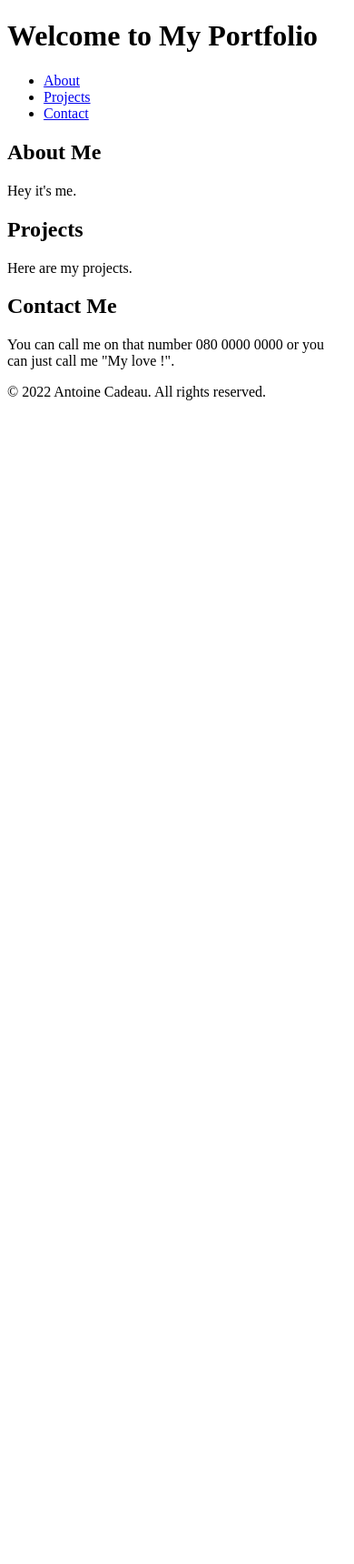
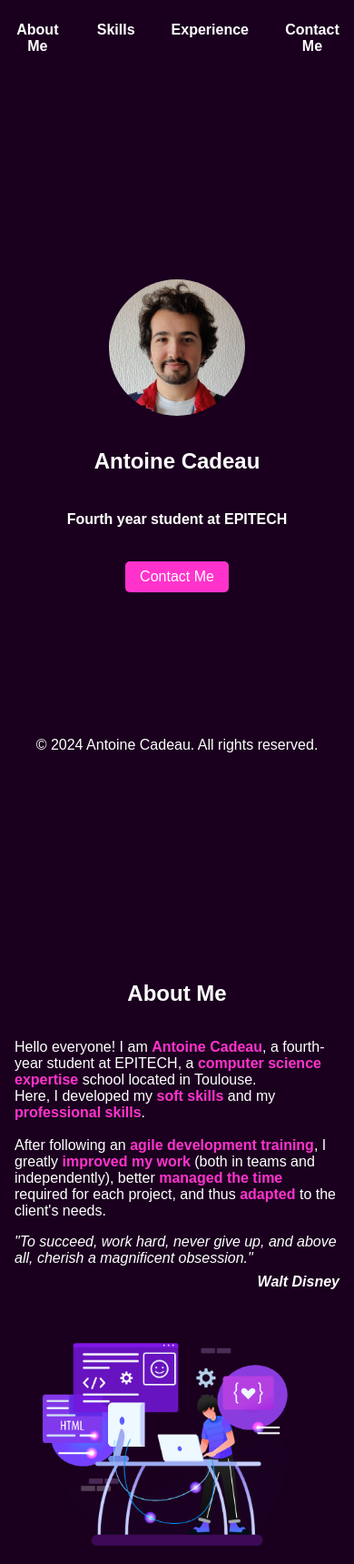
Before and after one commit to z523048antoine/z523048antoine.github.io, a plain HTML site: page docs/index.html in a window 390 px wide. Shown: the top 1719 px of the page at 91% size. Before the commit the page ends 844 px from the top, so only its background shows below. Drawn offline with Linux system fonts and the light colour scheme.

Commit message:
[ADD] Finished

```diff
--- a/docs/index.html
+++ b/docs/index.html
@@ -3,38 +3,134 @@
 <head>
     <meta charset="UTF-8">
     <meta name="viewport" content="width=device-width, initial-scale=1.0">
-  <title>My Portfolio</title>
+    <title>Portfolio - Antoine Cadeau</title>
     <link rel="stylesheet" href="styles.css">
+    <link rel="stylesheet" href="https://cdnjs.cloudflare.com/ajax/libs/font-awesome/6.0.0-beta3/css/all.min.css">
 </head>
 <body>
     <header>
-    <h1>Welcome to My Portfolio</h1>
-    <nav>
-      <ul>
-        <li><a href="#about">About</a></li>
-        <li><a href="#projects">Projects</a></li>
-        <li><a href="#contact">Contact</a></li>
-      </ul>
+        <nav class="navbar">
+            <a href="#about">About Me</a>
+            <a href="#skills">Skills</a>
+            <a href="#experience">Experience</a>
+            <a href="#contact">Contact Me</a>
         </nav>
     </header>
 
-  <section id="about">
-    <h2>About Me</h2>
-    <p>Hey it's me.</p>
+    <section id="profile" class="profile-section">
+        <img src="images/profile.jpg" alt="Profile Picture" class="profile-photo">
+        <h1>Antoine Cadeau</h1>
+        <h4>Fourth year student at EPITECH</h4>
+        <a href="#contact" class="contact-button">Contact Me</a>
     </section>
 
-  <section id="projects">
-    <h2>Projects</h2>
-    <p>Here are my projects.</p>
+    <section id="about" class="about-section">
+        <h2>About Me</h2>
+        <div class="about-content">
+            <div class="about-text">
+                <p>
+                    Hello everyone! I am <b class="purple">Antoine Cadeau</b>, a fourth-year student at EPITECH, a <b class="purple">computer science expertise</b> school located in Toulouse.
+                    <br />
+                    Here, I developed my <b class="purple">soft skills</b> and my <b class="purple">professional skills</b>.
+                    <br />
+                    <br />
+                    After following an <b class="purple">agile development training</b>, I greatly <b class="purple">improved my work</b> (both in teams and independently),
+                    better <b class="purple">managed the time</b> required for each project, and thus <b class="purple">adapted</b> to the client's needs.
+                </p>
+                <p class="quote">
+                    "To succeed, work hard, never give up, and above all, cherish a magnificent obsession."<br>
+                    <span class="quote-author">Walt Disney</span>
+                </p>
+            </div>
+            <div class="about-image">
+                <img src="images/about.png" alt="PersonOnDesk">
+            </div>
+        </div>
     </section>
 
-  <section id="contact">
+    <section id="skills" class="skills-section">
+        <h2>Skills</h2>
+
+        <div class="skills-subsection">
+            <h3>Programming Languages</h3>
+            <div class="skills-grid">
+                <div class="skill"><i class="fas fa-code"></i> HTML</div>
+                <div class="skill"><i class="fas fa-code"></i> CSS</div>
+                <div class="skill"><i class="fab fa-js-square"></i> JavaScript</div>
+                <div class="skill"><i class="fab fa-react"></i> React</div>
+                <div class="skill"><i class="fab fa-node-js"></i> Node.js</div>
+                <div class="skill"><i class="fab fa-python"></i> Python</div>
+                <div class="skill"><i class="fas fa-c"></i> C</div>
+                <div class="skill"><i class="fas fa-cplusplus"></i> C++</div>
+            </div>
+        </div>
+
+        <div class="skills-subsection">
+            <h3>Technologies</h3>
+            <div class="skills-grid">
+                <div class="skill"><i class="fab fa-linux"></i> Linux</div>
+                <div class="skill"><i class="fas fa-terminal"></i> Powershell</div>
+                <div class="skill"><i class="fas fa-code"></i> Visual Studio Code</div>
+                <div class="skill"><i class="fab fa-git"></i> Git</div>
+                <div class="skill"><i class="fab fa-microsoft"></i> Microsoft Teams</div>
+                <div class="skill"><i class="fab fa-discord"></i> Discord</div>
+                <div class="skill"><i class="fas fa-jira"></i> Jira</div>
+                <div class="skill"><i class="fab fa-figma"></i> Figma</div>
+            </div>
+        </div>
+    </section>
+
+    <section id="experience" class="experience-section">
+        <h2>Experience</h2>
+        <div class="experience-item">
+            <img src="images/OdiaLogo.png" alt="Odia Logo" class="enterprise-logo">
+            <h3>Mobile Development Intern</h3>
+            <p><b class="purple">Odia</b> · Internship<br>
+               Apr 2023 - Aug 2023<br>
+               Toulouse, Occitanie, France
+            </p>
+        </div>
+        <div class="experience-item">
+            <img src="images/UE.png" alt="Unreal Engine Logo" class="enterprise-logo">
+            <h3>Developer</h3>
+            <p><b class="purple">Operation: Strike & Secure (OSS)</b> · Full-time<br>
+               Sep 2022 - Present<br>
+               Toulouse, Occitanie, France<br>
+               Video Game Development
+            </p>
+        </div>
+        <div class="experience-item">
+            <img src="images/MurmuLogo.png" alt="Murmuration logo" class="enterprise-logo">
+            <h3>Data Engineering Intern</h3>
+            <p><b class="purple">Murmuration</b> · Internship<br>
+               Oct 2022 - Mar 2023<br>
+               Toulouse, Occitanie, France<br>
+               Programming, Web Development
+            </p>
+        </div>
+    </section>
+
+    <section id="contact" class="contact-section">
         <h2>Contact Me</h2>
-    <p>You can call me on that number 080 0000 0000 or you can just call me "My love !".</p>
+        <p><i class="fas fa-envelope"></i> z523048@shibaura-it.ac.jp</p>
+        <p><i class="fas fa-phone"></i> 080 9290 0699</p>
+        <p><i class="fas fa-map-marker-alt"></i> Tokyo, Japan</p>
+        <a href="https://www.linkedin.com/in/antoinecadeau" target="_blank"><i class="fab fa-linkedin"></i> LinkedIn Profile</a>
     </section>
 
     <footer>
-    <p>&copy; 2022 Antoine Cadeau. All rights reserved.</p>
+        © 2024 Antoine Cadeau. All rights reserved.
     </footer>
+
+    <script>
+        document.querySelectorAll('.navbar a').forEach(anchor => {
+            anchor.addEventListener('click', function(e) {
+                e.preventDefault();
+                document.querySelector(this.getAttribute('href')).scrollIntoView({
+                    behavior: 'smooth'
+                });
+            });
+        });
+    </script>
 </body>
 </html>
--- a/docs/styles.css
+++ b/docs/styles.css
@@ -0,0 +1,191 @@
+b.purple {
+    color: #ff33cc;
+    font-weight: bold;
+}
+
+body {
+    font-family: Arial, sans-serif;
+    margin: 0;
+    padding: 0;
+    background-color: #1a001e;
+    color: #fff;
+}
+
+header {
+    background-color: #1a001e;
+    padding: 1em 0;
+    position: fixed;
+    width: 100%;
+    top: 0;
+    z-index: 1000;
+    text-align: center;
+}
+
+.navbar {
+    display: flex;
+    justify-content: center;
+    gap: 0.5em;
+}
+
+.navbar a {
+    color: #fff;
+    text-decoration: none;
+    font-weight: bold;
+    padding: 0.5em 1em;
+}
+
+section {
+    min-height: calc(100vh - 50px);
+    display: flex;
+    flex-direction: column;
+    justify-content: center;
+    align-items: center;
+    padding: 2em 1em;
+    margin-top: 50px;
+}
+
+.profile-section {
+    text-align: center;
+}
+
+.profile-photo {
+    width: 150px;
+    height: 150px;
+    border-radius: 50%;
+    object-fit: cover;
+    margin-bottom: 1em;
+}
+
+.contact-button {
+    display: inline-block;
+    padding: 0.5em 1em;
+    margin-top: 1em;
+    background-color: #ff33cc;
+    color: #fff;
+    text-decoration: none;
+    border-radius: 5px;
+}
+
+.about-section, .skills-section, .experience-section, .contact-section {
+    padding: 2em 1em;
+}
+
+.about-content {
+    display: flex;
+    flex-direction: row;
+    align-items: center;
+    gap: 2em;
+    flex-wrap: wrap;
+}
+
+.about-text {
+    flex: 1;
+    padding-left: 1em;
+}
+
+.about-image {
+    flex: 1;
+}
+
+.about-image img {
+    width: 100%;
+    max-width: 400px;
+    height: auto;
+    border-radius: 10px;
+}
+
+.quote {
+    position: relative;
+    font-style: italic;
+    text-align: left;
+    margin: 1em 0;
+}
+
+.quote-author {
+    display: block;
+    text-align: right;
+    margin-top: 0.5em;
+    font-weight: bold;
+}
+
+.skills-section h2 {
+    margin-bottom: 0.5em;
+}
+
+.skills-subsection {
+    margin-bottom: 2em;
+}
+
+.skills-subsection h3 {
+    margin-bottom: 1em;
+    text-align: center;
+}
+
+.skills-grid {
+    display: grid;
+    grid-template-columns: repeat(2, 1fr);
+    gap: 1em;
+    text-align: center;
+}
+
+.skill {
+    background-color: #4b0099;
+    padding: 1em;
+    border-radius: 5px;
+    display: flex;
+    align-items: center;
+    justify-content: center;
+}
+
+.skill i {
+    margin-right: 0.5em;
+}
+
+.experience-item {
+    margin-bottom: 1.5em;
+    border: #fff 1px solid;
+    padding: 1em;
+    border-radius: 5px;
+    width: 50%;
+    text-align: center;
+}
+
+.enterprise-logo {
+    width: 150px;
+    height: 100px;
+    object-fit:contain;
+    margin-bottom: 1em;
+}
+
+.contact-section p, .contact-section a {
+    display: flex;
+    align-items: center;
+}
+
+.contact-section i {
+    margin-right: 0.5em;
+}
+
+footer {
+    text-align: center;
+    padding: 1em 0;
+    background-color: #1a001e;
+    position: fixed;
+    bottom: 0;
+    width: 100%;
+}
+
+@media (max-width: 768px) {
+
+    .skills-grid {
+        grid-template-columns: 1fr;
+    }
+
+    .about-content {
+        flex-direction: column;
+    }
+
+    .about-text {
+        padding-left: 0;
+    }
+}
```
Also changed, not shown: docs/images/MurmuLogo.png (added), docs/images/OdiaLogo.png (added), docs/images/UE.png (added), docs/images/about.png (added), docs/images/profile.jpg (added), 1 other file. Lines whose indentation alone changed are shown as unchanged.
